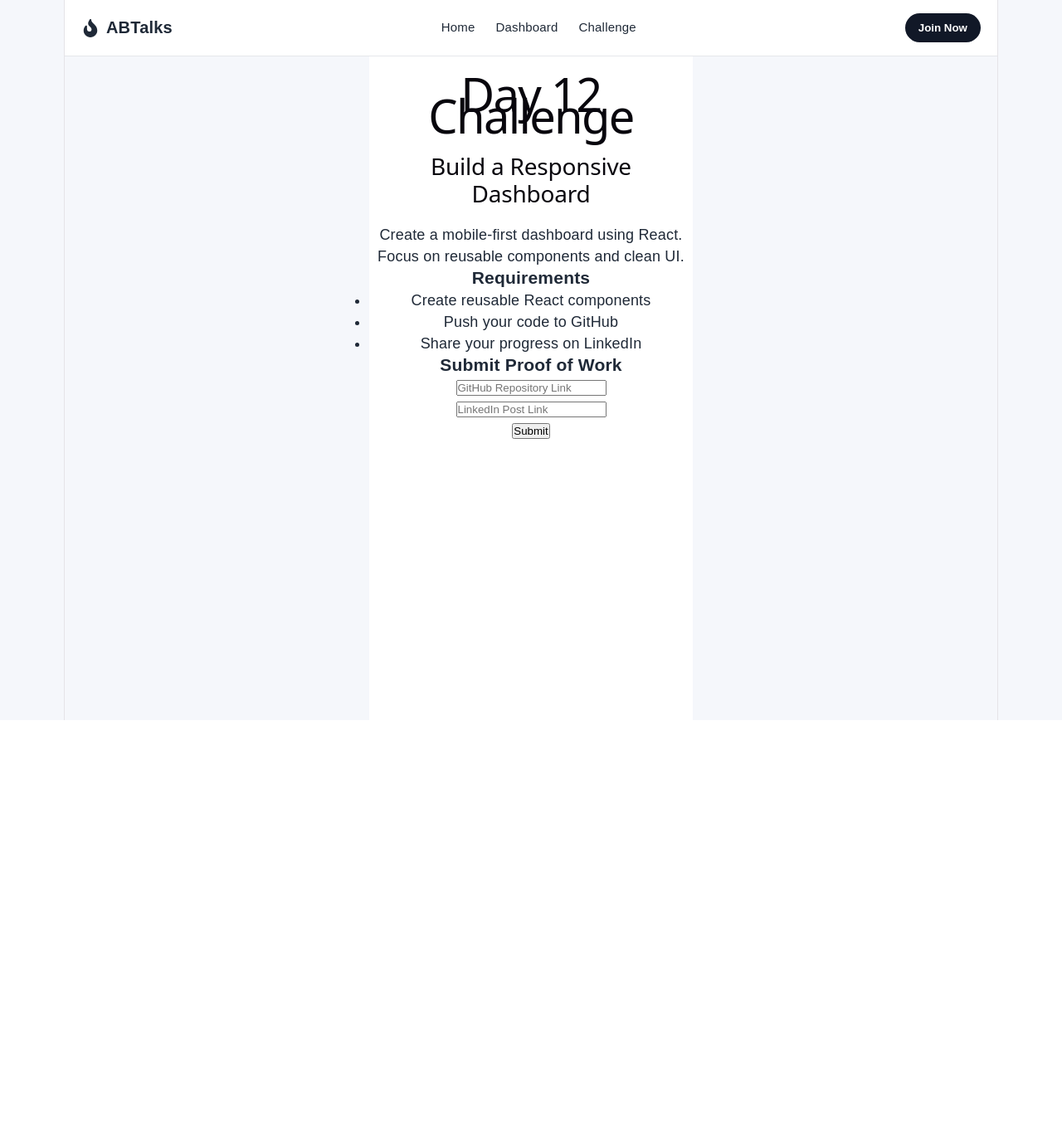
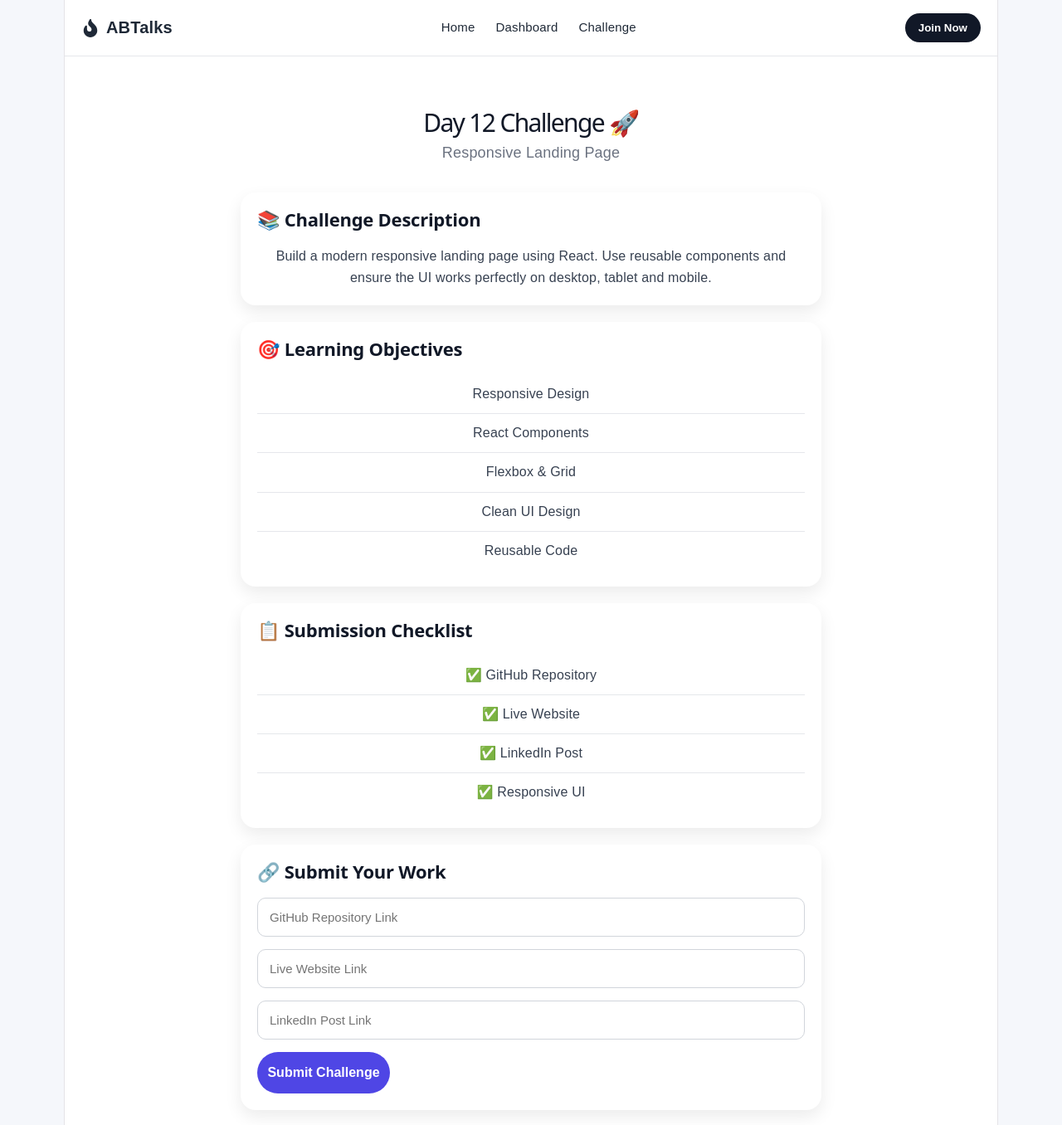
Before and after one commit to aprajitamall/serpent-geeks-vicodathon2026, a React (Vite) app in the folder client/: page /day/12 in a window 1280 px wide. Shown: the whole page at 83% size. Before the commit the page ends 868 px from the top, so only its background shows below. Built offline with nearby package versions, Linux system fonts and the light colour scheme.

Commit message:
Polish challenge page UI

```diff
--- a/client/src/pages/ChallengeDay.jsx
+++ b/client/src/pages/ChallengeDay.jsx
@@ -7,37 +7,99 @@ function ChallengeDay() {
       <Navbar />
 
       <main>
-        <h1>Day 12 Challenge</h1>
 
-        <h2>Build a Responsive Dashboard</h2>
+        <section className="challenge-header">
 
-        <p>
-          Create a mobile-first dashboard using React. Focus on reusable
-          components and clean UI.
-        </p>
+          <h1>Day 12 Challenge 🚀</h1>
 
-        <h3>Requirements</h3>
+          <p>
+            Responsive Landing Page
+          </p>
 
-        <ul>
-          <li>Create reusable React components</li>
-          <li>Push your code to GitHub</li>
-          <li>Share your progress on LinkedIn</li>
-        </ul>
+        </section>
 
-        <h3>Submit Proof of Work</h3>
+        <section className="challenge-card">
 
-        <input type="text" placeholder="GitHub Repository Link" />
+          <h2>📚 Challenge Description</h2>
 
-        <br />
+          <p>
+            Build a modern responsive landing page using React.
+            Use reusable components and ensure the UI works
+            perfectly on desktop, tablet and mobile.
+          </p>
 
-        <input type="text" placeholder="LinkedIn Post Link" />
+        </section>
 
-        <br />
+        <section className="challenge-card">
 
-        <button>Submit</button>
+          <h2>🎯 Learning Objectives</h2>
+
+          <ul className="requirement-list">
+
+            <li>Responsive Design</li>
+
+            <li>React Components</li>
+
+            <li>Flexbox & Grid</li>
+
+            <li>Clean UI Design</li>
+
+            <li>Reusable Code</li>
+
+          </ul>
+
+        </section>
+
+        <section className="challenge-card">
+
+          <h2>📋 Submission Checklist</h2>
+
+          <ul className="requirement-list">
+
+            <li>✅ GitHub Repository</li>
+
+            <li>✅ Live Website</li>
+
+            <li>✅ LinkedIn Post</li>
+
+            <li>✅ Responsive UI</li>
+
+          </ul>
+
+        </section>
+
+        <section className="challenge-card">
+
+          <h2>🔗 Submit Your Work</h2>
+
+          <input
+            className="submit-input"
+            type="text"
+            placeholder="GitHub Repository Link"
+          />
+
+          <input
+            className="submit-input"
+            type="text"
+            placeholder="Live Website Link"
+          />
+
+          <input
+            className="submit-input"
+            type="text"
+            placeholder="LinkedIn Post Link"
+          />
+
+          <button className="primary-btn">
+            Submit Challenge
+          </button>
+
+        </section>
+
       </main>
 
       <BottomNav />
+
     </>
   );
 }
--- a/client/src/styles/global.css
+++ b/client/src/styles/global.css
@@ -19,11 +19,12 @@ a {
   color: inherit;
 }
 
-main {
-  max-width: 390px;
-  margin: auto;
-  background: white;
-  min-height: 100vh;
+main{
+    max-width:1200px;
+    width:100%;
+    margin:auto;
+    background:white;
+    min-height:100vh;
 }
 
 section {
@@ -182,14 +183,19 @@ h2 {
   color: #6b7280;
   line-height: 1.6;
 }
-/*
-@media(min-width:768px){
+@media (min-width: 768px) {
 
   .feature-container{
-    flex-direction:row;
+      flex-direction: row;
+      flex-wrap: wrap;
+      justify-content: center;
   }
 
-} */
+  .feature-card{
+      width: 260px;
+  }
+
+}
 .bottom-nav {
   position: fixed;
   bottom: 0;
@@ -431,3 +437,109 @@ h2 {
 .stats-row strong{
     color:#111827;
 }
+/*
+   CHALLENGE PAGE
+ */
+
+.challenge-header{
+    padding:35px 20px 15px;
+}
+
+.challenge-header h1{
+    font-size:30px;
+    color:#111827;
+    margin-bottom:10px;
+}
+
+.challenge-header p{
+    color:#6b7280;
+}
+
+.challenge-card{
+    max-width:700px;
+    margin:20px auto;
+    background:#fff;
+    padding:20px;
+    border-radius:18px;
+    box-shadow:0 8px 20px rgba(0,0,0,.08);
+    transition:.3s;
+}
+
+.challenge-card:hover{
+    transform:translateY(-5px);
+}
+
+.challenge-card h2{
+    color:#111827;
+    font-size:22px;
+    font-weight:700;
+    margin-bottom:18px;
+    text-align:left;
+}
+
+.challenge-card p,
+.challenge-card li{
+    color:#374151;
+    font-size:16px;
+}
+.requirement-list{
+    list-style:none;
+    padding:0;
+    margin-top:15px;
+}
+
+.requirement-list li{
+    padding:10px 0;
+    border-bottom:1px solid #e5e7eb;
+}
+
+.requirement-list li:last-child{
+    border-bottom:none;
+}
+
+.submit-input{
+    width:100%;
+    padding:14px;
+    margin-bottom:15px;
+    border:1px solid #d1d5db;
+    border-radius:10px;
+    outline:none;
+    font-size:15px;
+}
+
+.submit-input:focus{
+    border-color:#4f46e5;
+}
+@media (min-width:768px){
+
+.timeline-card{
+    flex-direction:row;
+    justify-content:space-between;
+    align-items:center;
+}
+
+.step{
+    flex:1;
+}
+
+}
+@media (min-width:768px){
+
+.journey-card{
+    flex-direction:row;
+}
+
+.journey-item{
+    flex:1;
+}
+
+}
+@media (min-width:768px){
+
+.testimonials{
+    display:grid;
+    grid-template-columns:1fr 1fr;
+    gap:20px;
+}
+
+}
```
